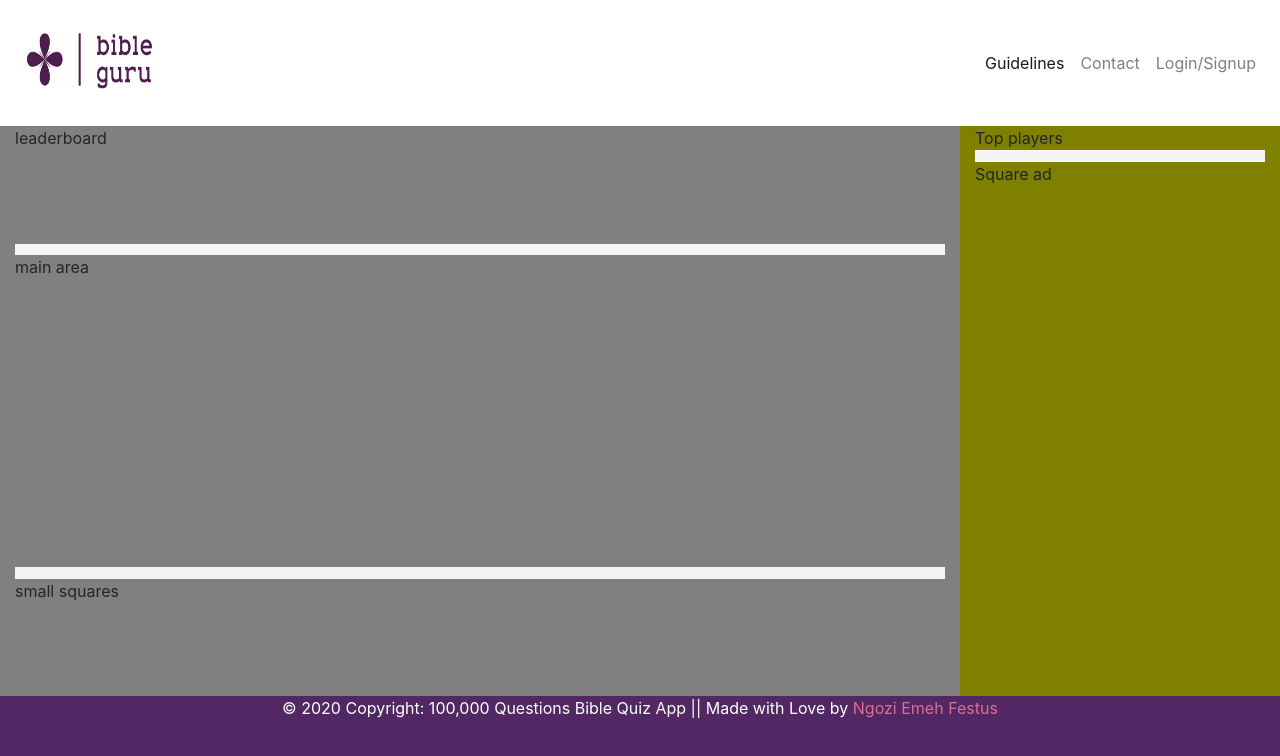
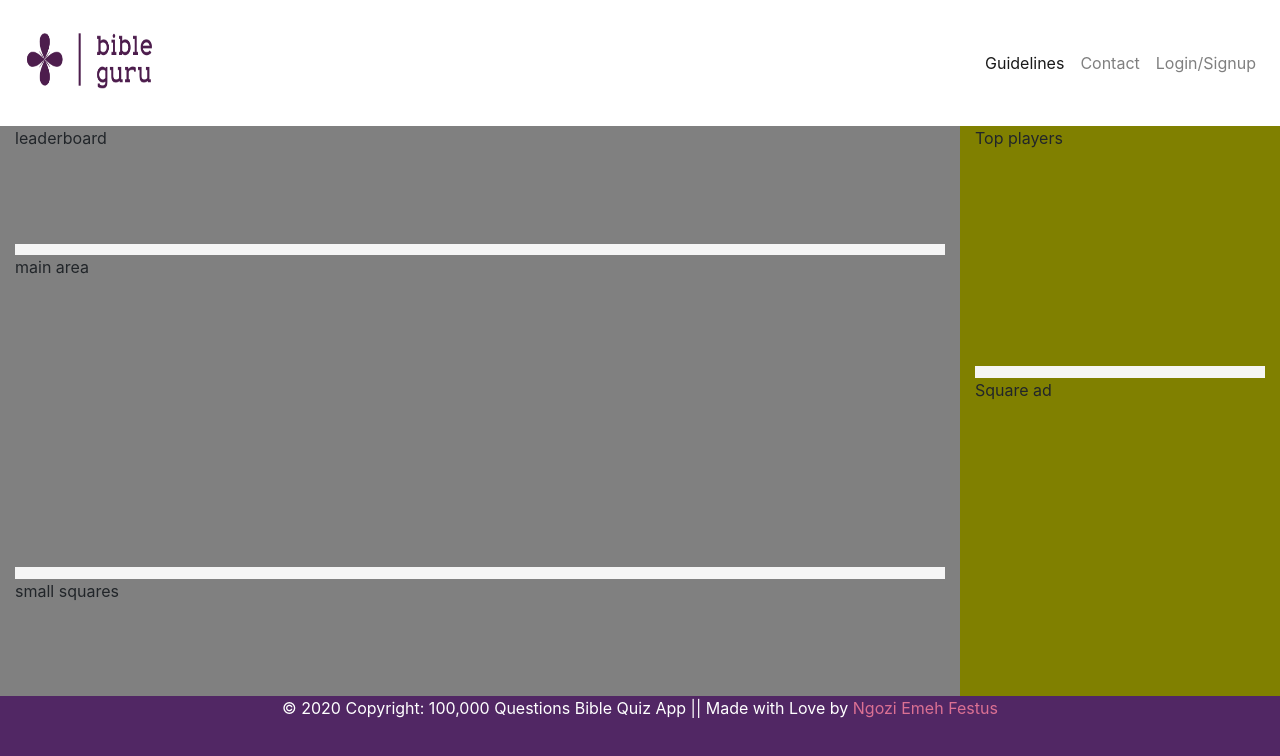
Before and after one commit to NgoziEmeh/Bible-quiz-web-app-frontend, an Angular app: page / in a window 1280 px wide. Shown: the top 756 px of the page. Built offline with nearby package versions, Linux system fonts and the light colour scheme.

Commit message:
home left space allocation

```diff
--- a/src/app/home/home.component.css
+++ b/src/app/home/home.component.css
@@ -16,6 +16,7 @@
     height: 2%;
     background: whitesmoke;
 }
+/* Left area */
 .leaderboard-holder{
     height: 20%;
 }
@@ -26,3 +27,10 @@
 .main-area{
     height: 53%;
 }
+/* Right area */
+.top-players-list{
+    height: 40%;
+}
+.squaread-holder{
+    height: 58%;
+}
```
